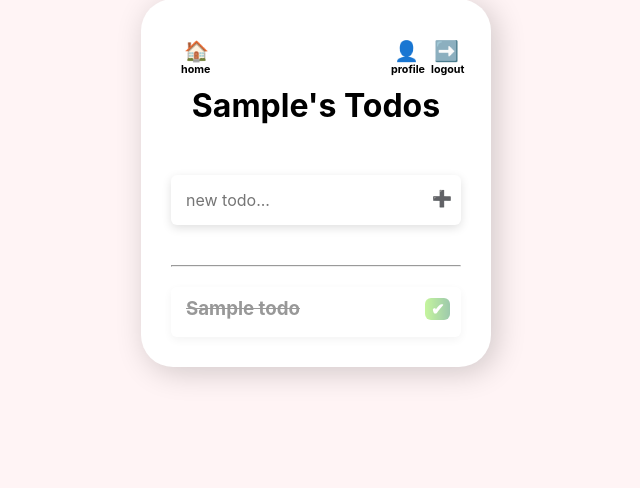
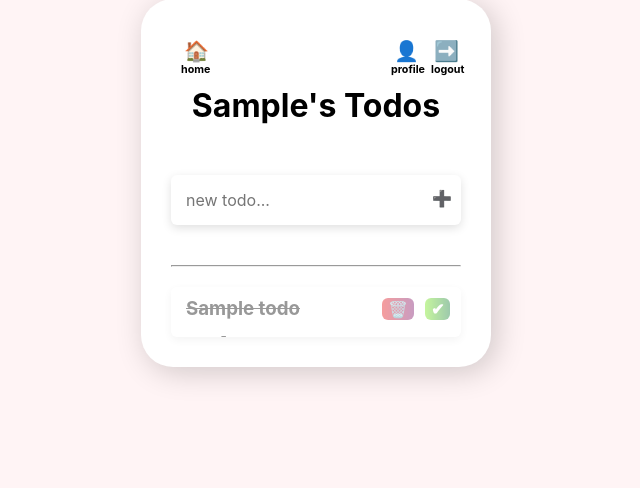
Before and after one commit to MahdiLatifi/TodoApp, a Django app: page / in a window 1280 px wide. Shown: the part 51-539 px from the top of the page, without its empty margins (324-964 px from the left). Run offline with Django 5.2, Linux system fonts and the light colour scheme; a user stored in the database is signed in; tables that the repository leaves empty hold one stand-in row (values such as "Sample post").

Commit message:
add deleting all todo

```diff
--- a/statics/css/style.css
+++ b/statics/css/style.css
@@ -218,6 +218,12 @@ p {
 
 }
 
+.all-delete-btn {
+    background: linear-gradient(to right, #e80d0d, #780b66);
+    bottom: 27px;
+    right: -151px;
+}
+
 .profile-icon {
     height: auto;
     width: 20px;
--- a/templates/index.html
+++ b/templates/index.html
@@ -43,6 +43,8 @@
                         <h3>{{ todo.title }}</h3>
                         <button class="delete-btn undo-btn" type="button" onclick="undoTodo({{ todo.id }})">✔
                         </button>
+                        <button class="delete-btn all-delete-btn" type="button" onclick="undoTodo({{ todo.id }})">🗑️
+                        </button>
                     </div>
                 {% endfor %}
             </div>
@@ -71,7 +73,7 @@
             let todo = document.getElementById('todo-' + todo_id);
             if (todo) {
                 todo.classList.add('deleted-todo');
-                todo.innerHTML = `<h3>${data.title}</h3><button class="delete-btn undo-btn" type="button" onclick="undoTodo(${todo_id})">✔</button>`;
+                todo.innerHTML = `<h3>${data.title}</h3><button class="delete-btn undo-btn" type="button" onclick="undoTodo(${todo_id})">✔</button><button class="delete-btn all-delete-btn" type="button" onclick="undoTodo(${todo_id})">🗑️</button>`;
             }
         } else {
             console.error('Error:', data);
```
